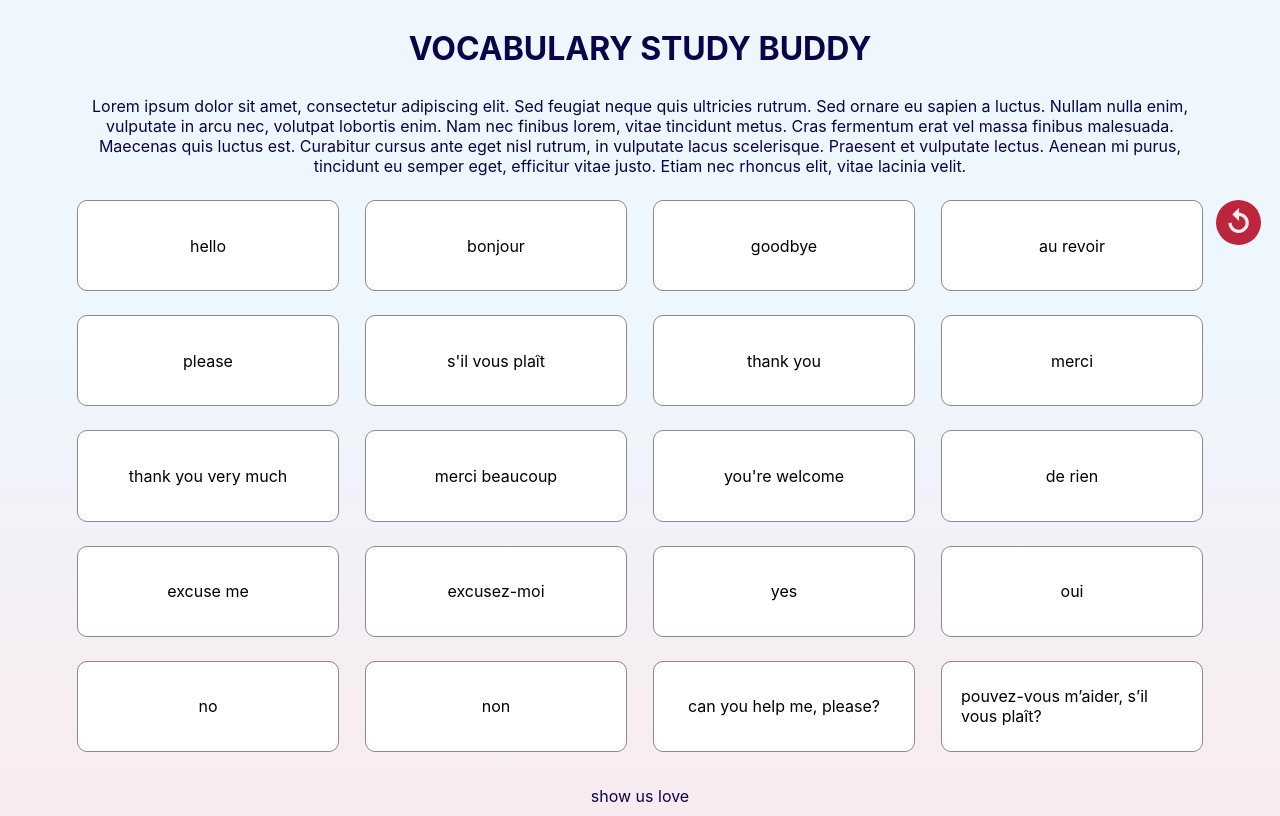
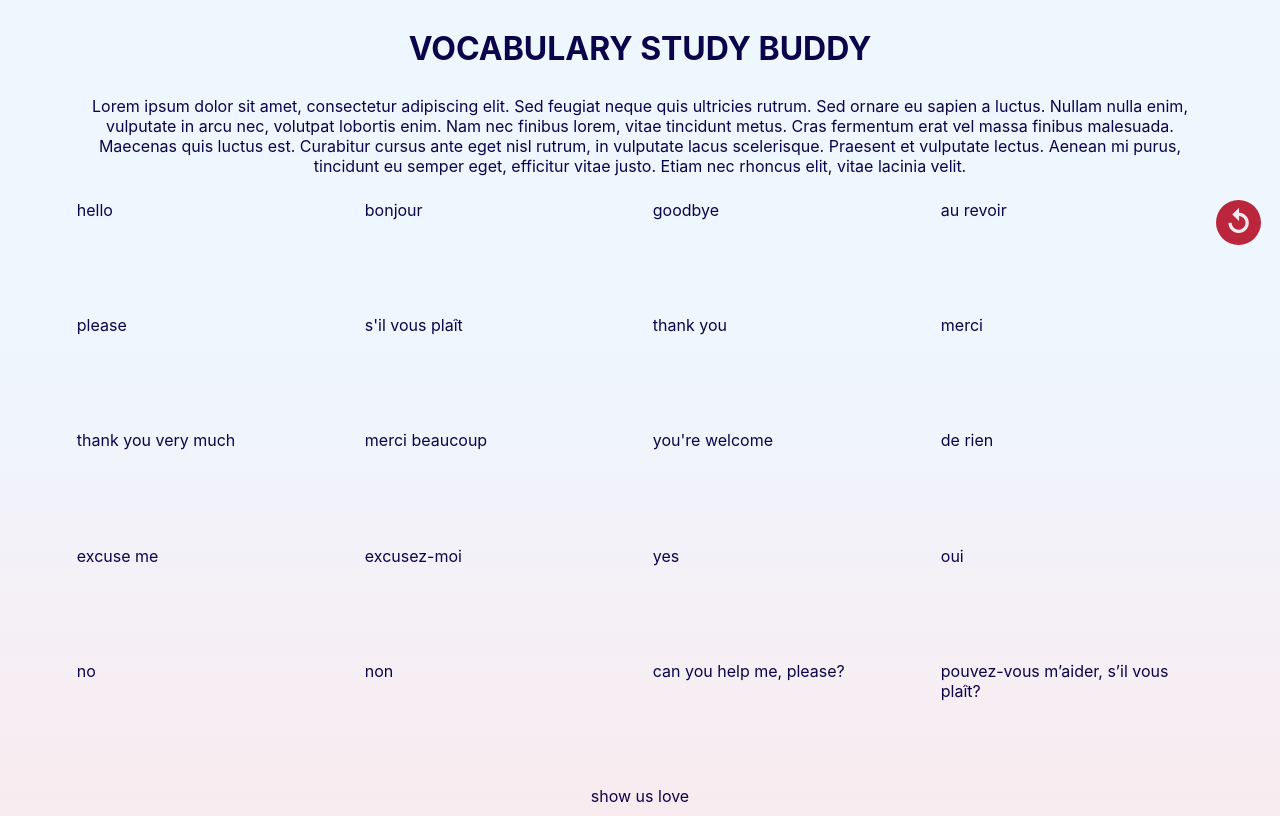
Before and after one commit to chingu-voyages/Vocab-Study-Buddy, a React (Create React App) app: page / in a window 1280 px wide. Built offline with nearby package versions, Linux system fonts and the light colour scheme.

Commit message:
Add className prop to WordCard

```diff
--- a/src/WordCard.jsx
+++ b/src/WordCard.jsx
@@ -1,8 +1,8 @@
 import React from 'react';
 
-const WordCard = ({ data, handleClick }) => {
+const WordCard = ({ className, data, handleClick }) => {
   return(
-    <div className="card" value={data} onClick={() => handleClick(data)}>
+    <div className={className} value={data} onClick={() => handleClick(data)}>
       {data.word}
     </div>
   )
```
